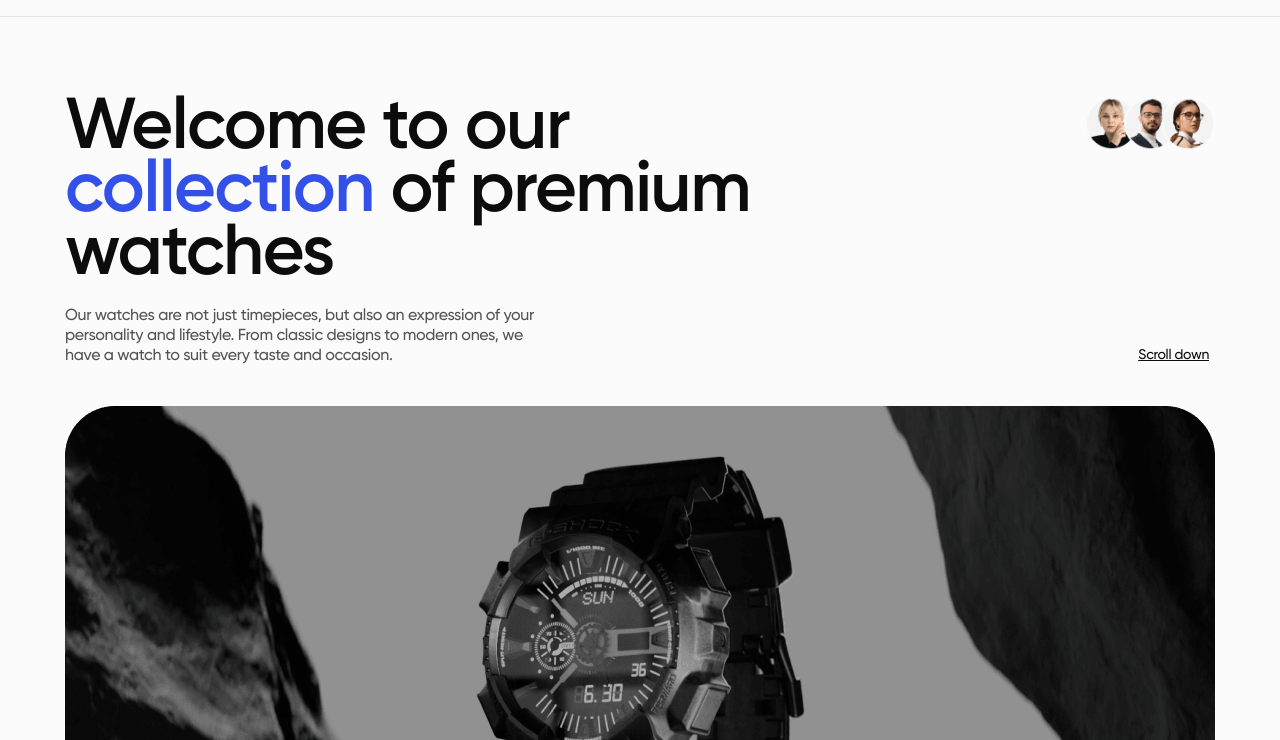
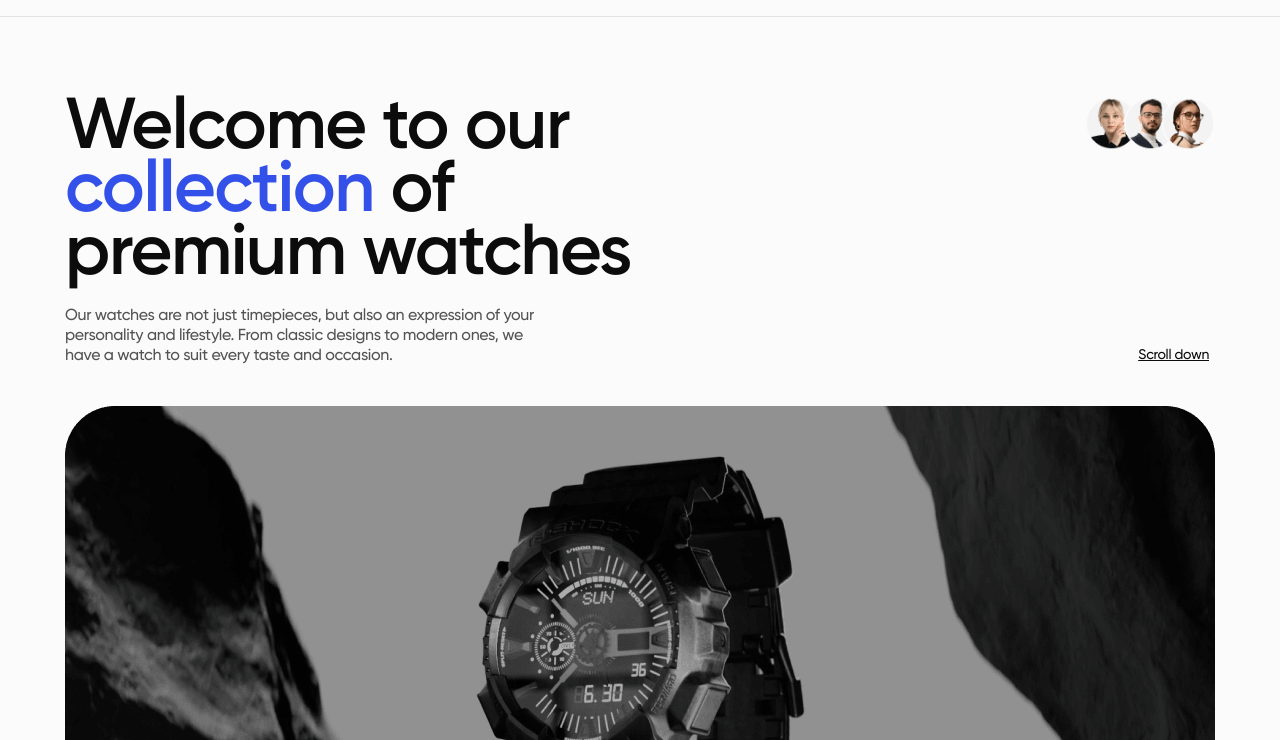
Before and after one commit to GoitStudentsWorks/html-css-105-BohdanPrihodko, a website built with Vite: page src/index.html in a window 1280 px wide. Shown: the part 60-800 px from the top of the page. Built offline with nearby package versions, Linux system fonts and the light colour scheme; a web font is replaced by a local one.

Commit message:
hero h1 67%

```diff
--- a/src/css/hero.css
+++ b/src/css/hero.css
@@ -100,6 +100,6 @@
     .hero-main-title {
         font-size: 72px;
         line-height: 0.875;
-        width: 70%;
+        width: 67%;
     }
 }
```
